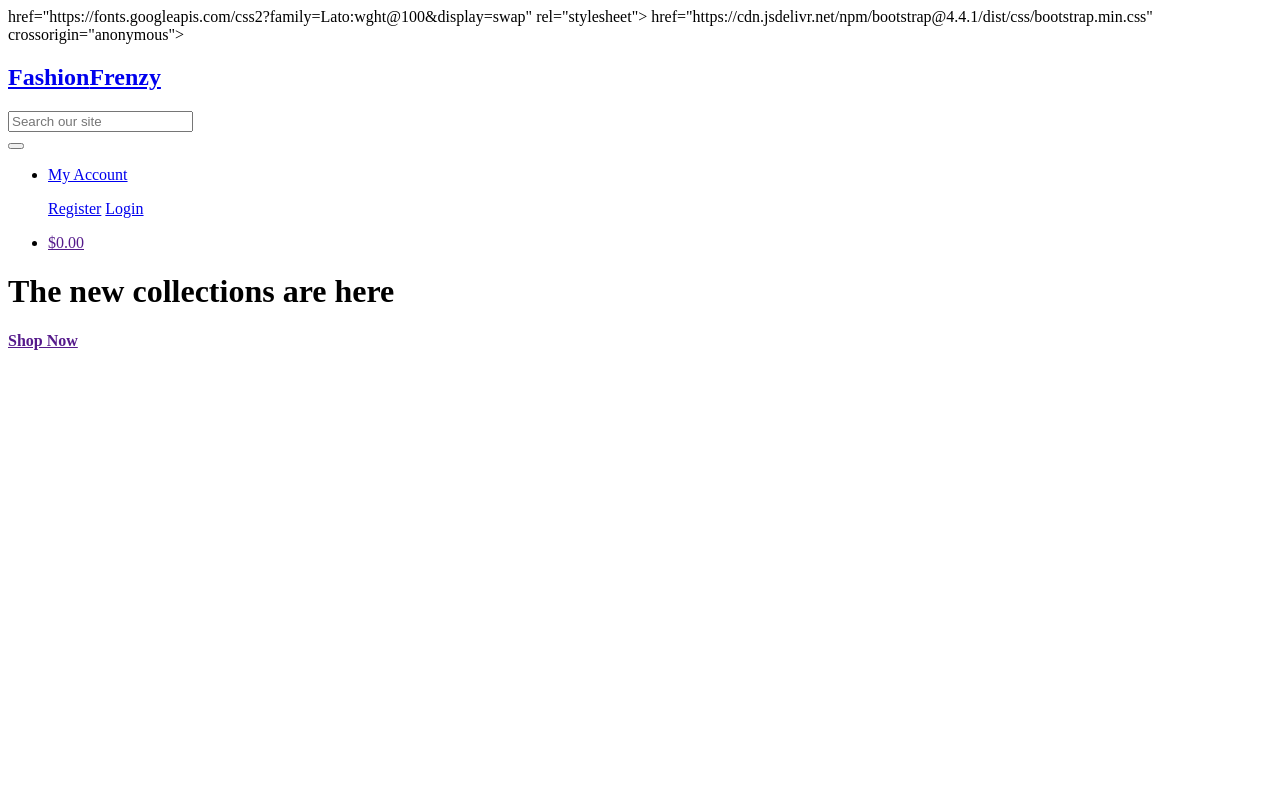
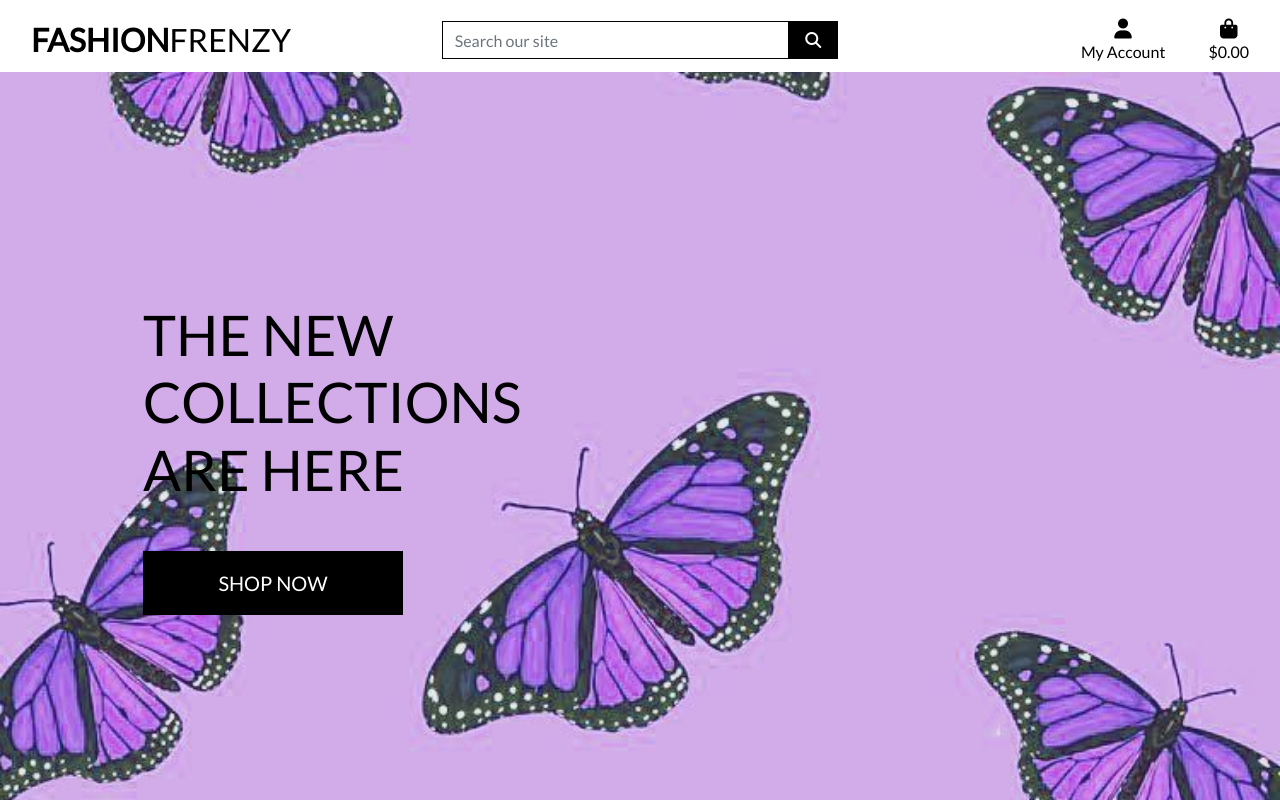
Before and after one commit to Divine-97/E-Commerce-Project, a Django app: template home/templates/home/index.html in a window 1280 px wide. Run offline with Django 3.2, Linux system fonts and the light colour scheme; the template is opened without the code that fills it, so the values that code supplies are empty; some libraries are stand-ins or nearby versions.

Commit message:
Completed homepage header and css

```diff
--- a/ecommmerceproject/settings.py
+++ b/ecommmerceproject/settings.py
@@ -148,6 +148,10 @@ USE_TZ = True
 # https://docs.djangoproject.com/en/3.2/howto/static-files/
 
 STATIC_URL = '/static/'
+STATICFILES_DIRS = (os.path.join(BASE_DIR, 'static'),)
+
+MEDIA_URL = '/media/'
+MEDIA_ROOT = os.path.join(BASE_DIR, 'media')
 
 # Default primary key field type
 # https://docs.djangoproject.com/en/3.2/ref/settings/#default-auto-field
--- a/ecommmerceproject/urls.py
+++ b/ecommmerceproject/urls.py
@@ -15,9 +15,11 @@ Including another URLconf
 """
 from django.contrib import admin
 from django.urls import path, include
+from django.conf import settings
+from django.conf.urls.static import static
 
 urlpatterns = [
     path('admin/', admin.site.urls),
     path('accounts/', include('allauth.urls')),
     path('', include('home.urls')),
-]
+] + static(settings.MEDIA_URL, document_root=settings.MEDIA_ROOT)
--- a/home/templates/home/index.html
+++ b/home/templates/home/index.html
@@ -14,12 +14,12 @@
     <div class="container h-100">
         <div class="row h-100">
             <div class="col-7 col-md-6 my-auto">
-                <h1 class="display-4 log0-font text-black">
+                <h1 class="display-4 logo-font text-black">
                     The new collections are here
                 </h1>
                 <div class="my-5">
                     <h4>
-                        <a href="" class="shop-now-button btn btn rounded-0 text-uppercase py-3">Shop Now</a>
+                        <a href="" class="shop-now-button btn btn-lg rounded-0 text-uppercase py-3">Shop Now</a>
                     </h4>
                 </div>
             </div>
--- a/static/css/base.css
+++ b/static/css/base.css
@@ -3,7 +3,7 @@ html {
 }
 
 body {
-    background: url('/media/homepage_background_cropped.jpg') no-repeat center center fixed;
+    background: url('/media/homepage image.jpeg') no-repeat center center fixed;
     background-size: cover;
     height: calc(100vh - 164px);
     color: #555;
--- a/templates/base.html
+++ b/templates/base.html
@@ -14,13 +14,16 @@
     {% endblock %}
 
     {% block corecss %}
-        <link rel="stylesheet" href="https://fonts.googleapis.com/css2?family=Lato:wght@100&display=swap" rel="stylesheet"> href="https://fonts.googleapis.com/css2?family=Lato:wght@100&display=swap" rel="stylesheet"> href="https://cdn.jsdelivr.net/npm/bootstrap@4.4.1/dist/css/bootstrap.min.css" integrity="sha384-Vkoo8x4CGsO3+Hhxv8T/Q5PaXtkKtu6ug5TOeNV6gBiFeWPGFN9MuhOf23Q9Ifjh" crossorigin="anonymous">
+        <link rel="stylesheet" href="https://stackpath.bootstrapcdn.com/bootstrap/4.4.1/css/bootstrap.min.css" integrity="sha384-Vkoo8x4CGsO3+Hhxv8T/Q5PaXtkKtu6ug5TOeNV6gBiFeWPGFN9MuhOf23Q9Ifjh" crossorigin="anonymous">
+        <link  rel="stylesheet" href="https://fonts.googleapis.com/css?family=Lato&display=swap">
+        <link rel="stylesheet" href="{% static 'css/base.css' %}">
     {% endblock %}
 
     {% block extra_css %}
     {% endblock%}
 
     {% block corejs %}
+        <script src="https://kit.fontawesome.com/5ea8594e03.js" crossorigin="anonymous"></script>
         <script src="https://code.jquery.com/jquery-3.4.1.slim.min.js" integrity="sha384-J6qa4849blE2+poT4WnyKhv5vZF5SrPo0iEjwBvKU7imGFAV0wwj1yYfoRSJoZ+n" crossorigin="anonymous"></script>
         <script src="https://cdn.jsdelivr.net/npm/popper.js@1.16.0/dist/umd/popper.min.js" integrity="sha384-Q6E9RHvbIyZFJoft+2mJbHaEWldlvI9IOYy5n3zV9zzTtmI3UksdQRVvoxMfooAo" crossorigin="anonymous"></script>
         <script src="https://cdn.jsdelivr.net/npm/bootstrap@4.4.1/dist/js/bootstrap.min.js" integrity="sha384-wfSDF2E50Y2D1uUdj0O3uMBJnjuUD4Ih7YwaYd1iqfktj0Uod8GCExl3Og8ifwB6" crossorigin="anonymous"></script>
@@ -34,7 +37,7 @@
   <body>
     <header class="container-fluid fixed-top">
       <div id="topnav" class="row bg-white pt-lg-2 d-none d-lg-flex">
-        <div class="col-12 col-lg-4 py-1 py-lg-0 text-center text-lg-left">
+        <div class="col-12 col-lg-4 my-auto py-1 py-lg-0 text-center text-lg-left">
             <a href="{% url 'home' %}" class="nav-link main-logo-link">
                 <h2 class="logo-font text-black my-0"><strong>Fashion</strong>Frenzy</h2>
             </a>
@@ -53,7 +56,7 @@
                 </div>
           </form>
         </div>
-        <div class="col-12 col-lg-4 py-1 py-lg-0">
+        <div class="col-12 col-lg-4 my-auto py-1 py-lg-0">
             <ul class="list-inline list-unstyled text-center text-lg-right my-0">
               <li class="list-inline-item dropdown">
                 <a class="text-black nav-link" href="#" id="user-options" data-toggle="dropdown" aria-haspopup="true" aria-expanded="false">
@@ -76,7 +79,7 @@
                 </div>
               </li>
               <li class="list-inline-item">
-                  <a class="{% if grand_total %} text-info font-weight-bold{% else %}text-black{% endif %} nav-link" href="">
+                  <a class="{% if grand_total %}text-info font-weight-bold{% else %}text-black{% endif %} nav-link" href="">
                     <div class="text-center">
                         <div><i class="fas fa-shopping-bag fa-lg"></i></div>
                         <p class="my-0">
```
Also changed, not shown: media/homepage image.jpeg (added).
